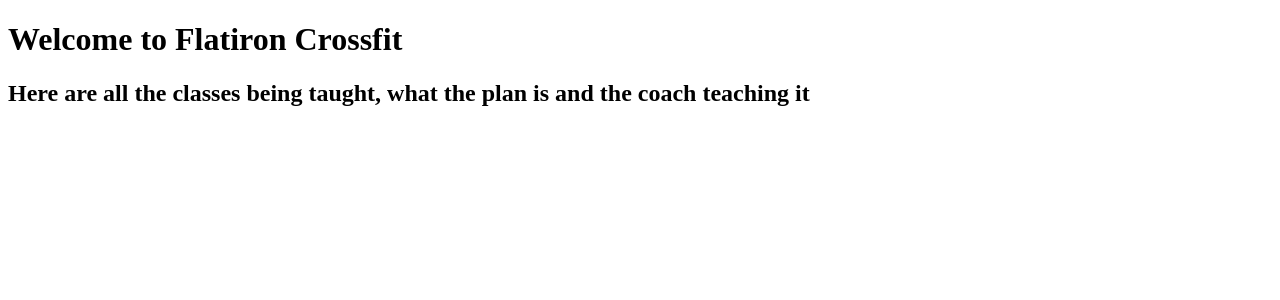
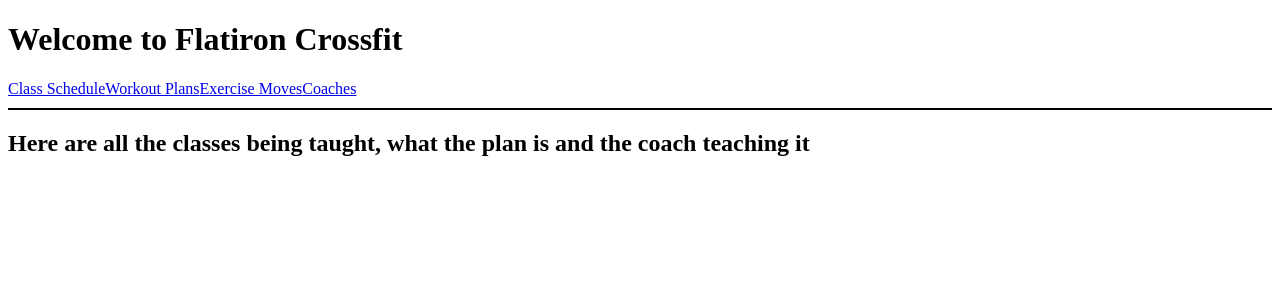
Before and after one commit to Chris10Garcia/phase-4-final-project-crossfit-workout-planner, a React (Create React App) app in the folder client/: page / in a window 1280 px wide. Shown: the top 300 px of the page. Built offline with nearby package versions, Linux system fonts and the light colour scheme; no server answers.

Commit message:
fetch request to schedules work.

```diff
--- a/client/package.json
+++ b/client/package.json
@@ -2,7 +2,7 @@
   "name": "client",
   "version": "0.1.0",
   "private": true,
-  "proxy": "http://localhost:5555",
+  "proxy": "http://127.0.0.1:5555",
   "dependencies": {
     "@testing-library/jest-dom": "^5.17.0",
     "@testing-library/react": "^13.4.0",
--- a/client/src/components/App.js
+++ b/client/src/components/App.js
@@ -1,14 +1,43 @@
 import React, { useEffect, useState } from "react";
-import { Switch, Route } from "react-router-dom";
+import { Switch, Route, NavLink } from "react-router-dom";
 
 
 function Header(){
   return (
-    <h1>Welcome to Flatiron Crossfit</h1>
+    <div
+      style={{
+        borderBottom: "2px solid black",
+        paddingBottom: "10px",
+        marginBottom: "12px",
+      }}
+    >
+      <h1>Welcome to Flatiron Crossfit</h1>
+      <NavLink exact to= "/">
+        Class Schedule
+      </NavLink>
+      <NavLink to ="/workout_plans">
+        Workout Plans
+      </NavLink>
+      <NavLink to = "/exercise_moves">
+        Exercise Moves
+      </NavLink>
+      <NavLink to ="/coaches">
+        Coaches
+      </NavLink>
+    </div>
   )
 }
 
 function ClassSchedule(){
+  const [classes, setClasses] = useState([])
+
+  useEffect(()=>{
+    fetch("/schedules")
+      .then( r => r.json())
+      .then( d => setClasses(d))
+  }, [])
+
+  console.log(classes)
   return (
     <h2>Here are all the classes being taught, what the plan is and the coach teaching it</h2>
   )
@@ -28,7 +57,7 @@
 
 function Coach(){
   return (
-    <h2>Here is the coach</h2>
+    <h2>Here are the coaches</h2>
   )
 }
 
@@ -40,14 +69,14 @@
       <Route exact path = "/">
         <ClassSchedule />
       </Route>
-      <Route>
-        <WorkoutPlan path = "/workout_plans" />
+      <Route path = "/workout_plans" >
+        <WorkoutPlan />
       </Route>
-      <Route>
-        <ExerciseMove path = "/exercise_moves" />
+      <Route path = "/exercise_moves" >
+        <ExerciseMove />
       </Route>
-      <Route>
-        <Coach path = "/coaches" />
+      <Route path = "/coaches" >
+        <Coach />
       </Route>
     </Switch>
   </>
```
